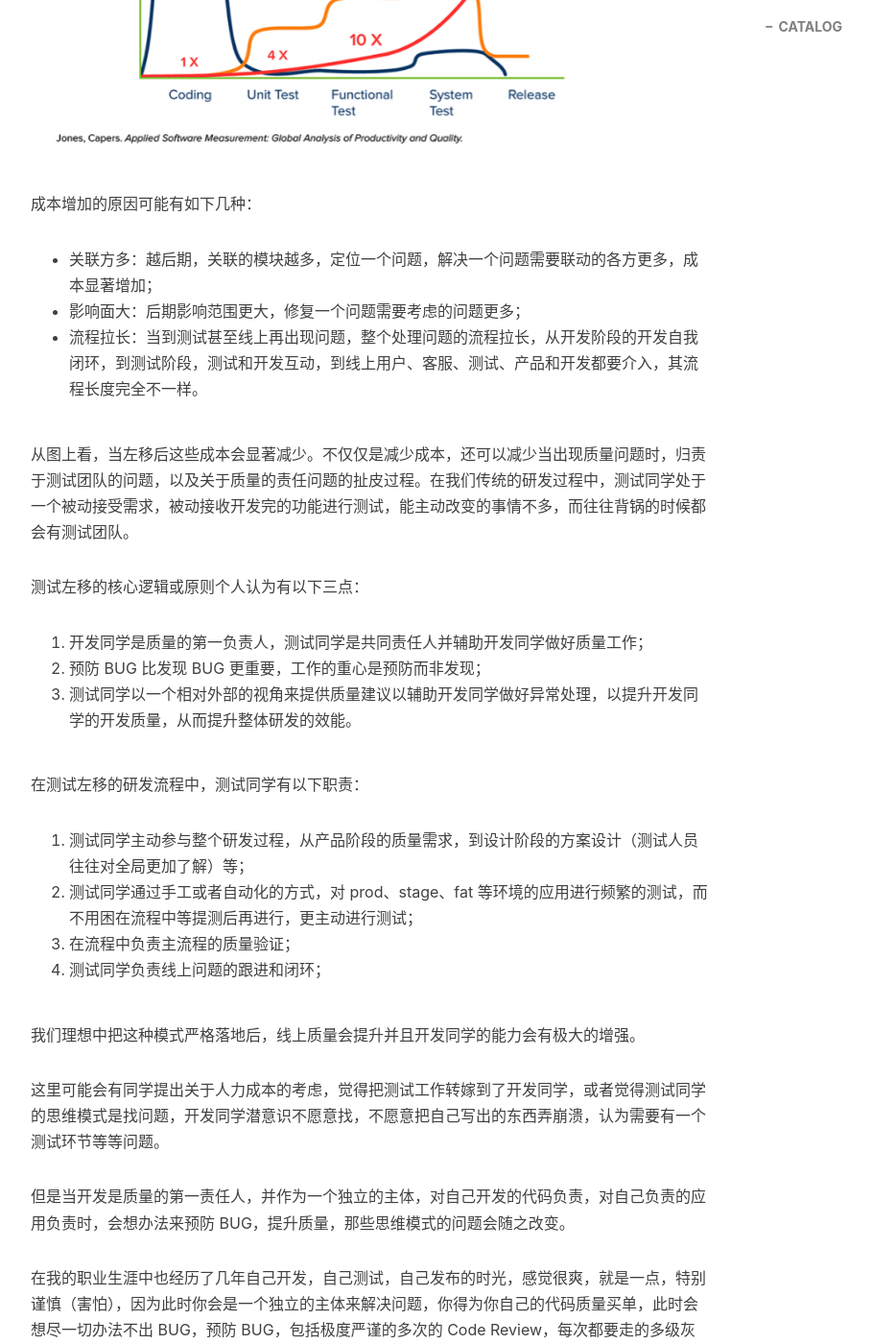
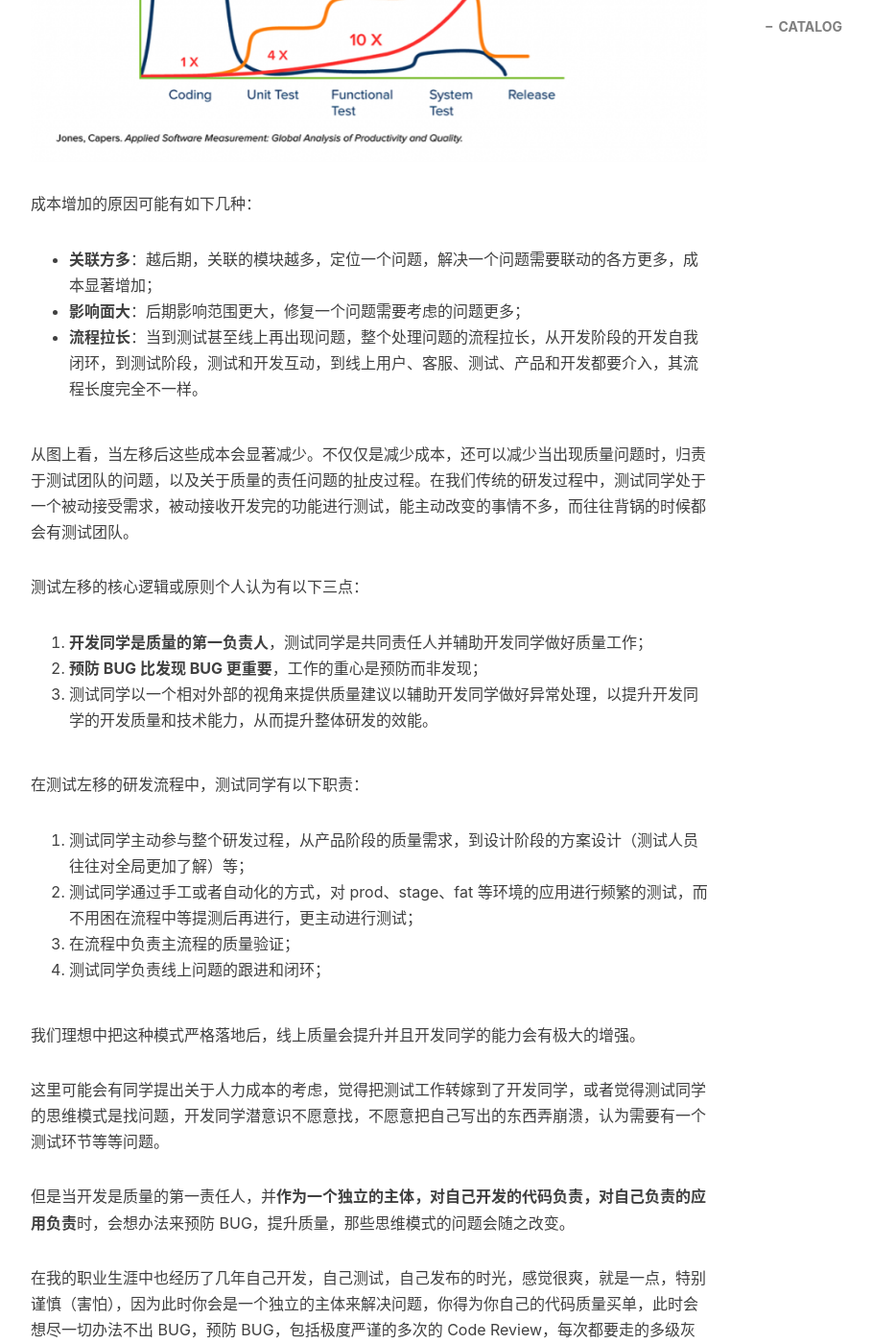
Before and after one commit to phppan/phppan.github.io, a Jekyll site: the page built from _posts/2022-09-10-测试左移到底移了什么.md, in a window 1280 px wide and 1400 px high, scrolled down 1407 px. Shown: the whole window at 96% size, without its empty margins (233-1142 px from the left). Built offline with Jekyll 4.4.1, drawn with Linux system fonts in a browser that asks for light colours; nearby versions of some CDN libraries; comment, search, counter and statistics services are not loaded.

Commit message:
fix: 优化文案

```diff
--- a/_posts/2022-09-10-测试左移到底移了什么.md
+++ b/_posts/2022-09-10-测试左移到底移了什么.md
@@ -34,17 +34,17 @@ tags:
 
 成本增加的原因可能有如下几种：
 
-* 关联方多：越后期，关联的模块越多，定位一个问题，解决一个问题需要联动的各方更多，成本显著增加；
-* 影响面大：后期影响范围更大，修复一个问题需要考虑的问题更多；
-* 流程拉长：当到测试甚至线上再出现问题，整个处理问题的流程拉长，从开发阶段的开发自我闭环，到测试阶段，测试和开发互动，到线上用户、客服、测试、产品和开发都要介入，其流程长度完全不一样。
+* **关联方多**：越后期，关联的模块越多，定位一个问题，解决一个问题需要联动的各方更多，成本显著增加；
+* **影响面大**：后期影响范围更大，修复一个问题需要考虑的问题更多；
+* **流程拉长**：当到测试甚至线上再出现问题，整个处理问题的流程拉长，从开发阶段的开发自我闭环，到测试阶段，测试和开发互动，到线上用户、客服、测试、产品和开发都要介入，其流程长度完全不一样。
 
 从图上看，当左移后这些成本会显著减少。不仅仅是减少成本，还可以减少当出现质量问题时，归责于测试团队的问题，以及关于质量的责任问题的扯皮过程。在我们传统的研发过程中，测试同学处于一个被动接受需求，被动接收开发完的功能进行测试，能主动改变的事情不多，而往往背锅的时候都会有测试团队。
 
 测试左移的核心逻辑或原则个人认为有以下三点：
 
-1. 开发同学是质量的第一负责人，测试同学是共同责任人并辅助开发同学做好质量工作；
-2. 预防 BUG 比发现 BUG 更重要，工作的重心是预防而非发现；
-3. 测试同学以一个相对外部的视角来提供质量建议以辅助开发同学做好异常处理，以提升开发同学的开发质量，从而提升整体研发的效能。
+1. **开发同学是质量的第一负责人**，测试同学是共同责任人并辅助开发同学做好质量工作；
+2. **预防 BUG 比发现 BUG 更重要**，工作的重心是预防而非发现；
+3. 测试同学以一个相对外部的视角来提供质量建议以辅助开发同学做好异常处理，以提升开发同学的开发质量和技术能力，从而提升整体研发的效能。
 
 
 在测试左移的研发流程中，测试同学有以下职责：
@@ -58,7 +58,7 @@ tags:
 
 这里可能会有同学提出关于人力成本的考虑，觉得把测试工作转嫁到了开发同学，或者觉得测试同学的思维模式是找问题，开发同学潜意识不愿意找，不愿意把自己写出的东西弄崩溃，认为需要有一个测试环节等等问题。
 
-但是当开发是质量的第一责任人，并作为一个独立的主体，对自己开发的代码负责，对自己负责的应用负责时，会想办法来预防 BUG，提升质量，那些思维模式的问题会随之改变。
+但是当开发是质量的第一责任人，并**作为一个独立的主体，对自己开发的代码负责，对自己负责的应用负责**时，会想办法来预防 BUG，提升质量，那些思维模式的问题会随之改变。
 
 在我的职业生涯中也经历了几年自己开发，自己测试，自己发布的时光，感觉很爽，就是一点，特别谨慎（害怕），因为此时你会是一个独立的主体来解决问题，你得为你自己的代码质量买单，此时会想尽一切办法不出 BUG，预防 BUG，包括极度严谨的多次的 Code Review，每次都要走的多级灰度部署，验证，日志查看，留守。其导致的结果是在一个超过十亿 PV 的应用（中间还有大版本升级、基础环境的升级等大范围的操作）上两年没有出现过大的事故（当然有灰度过程中的问题，但是及时发现并解决）。
 
```
